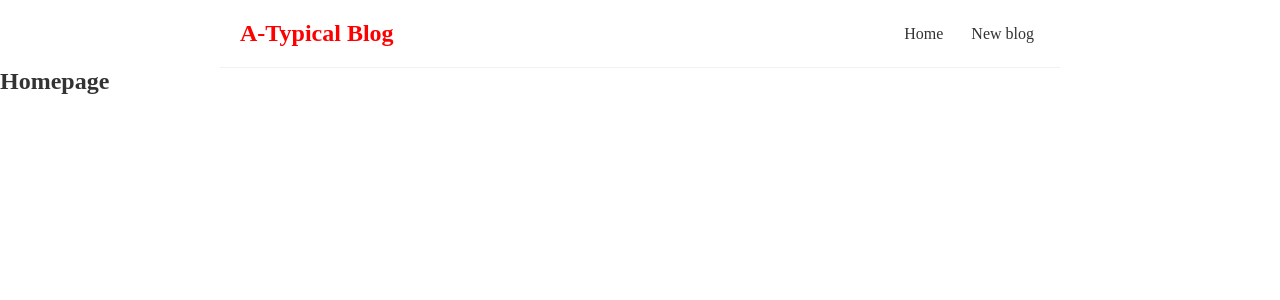
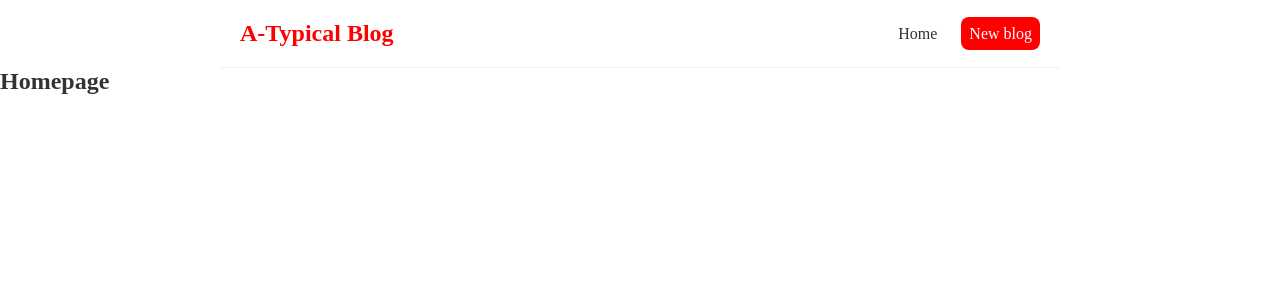
Before and after one commit to MrvnLucky/a-typical-blog, a React (Create React App) app: page / in a window 1280 px wide. Shown: the top 300 px of the page. Built offline with nearby package versions, Linux system fonts and the light colour scheme.

Commit message:
Add CreateBtn Style

```diff
--- a/src/Navbar.js
+++ b/src/Navbar.js
@@ -6,7 +6,7 @@ export default function Navbar() {
       <h1>A-Typical Blog</h1>
       <div className="links">
         <a href="/">Home</a>
-        <a href="/create">New blog</a>
+        <a href="/create" className='createBtn'>New blog</a>
       </div>
     </nav>
   )
--- a/src/index.css
+++ b/src/index.css
@@ -23,9 +23,21 @@
 .navbar a {
   margin-left: 16px;
   text-decoration: none;
-  padding: 6px;
+  padding: 8px;
 }
 
 .navbar a:hover {
   color: red;
 }
+
+.navbar .createBtn {
+  color: white;
+  background-color: red;
+  border-radius: 8px;
+  padding: 8px;
+}
+
+.navbar .createBtn:hover {
+  color: white;
+  background-color: darkred;
+}
```
